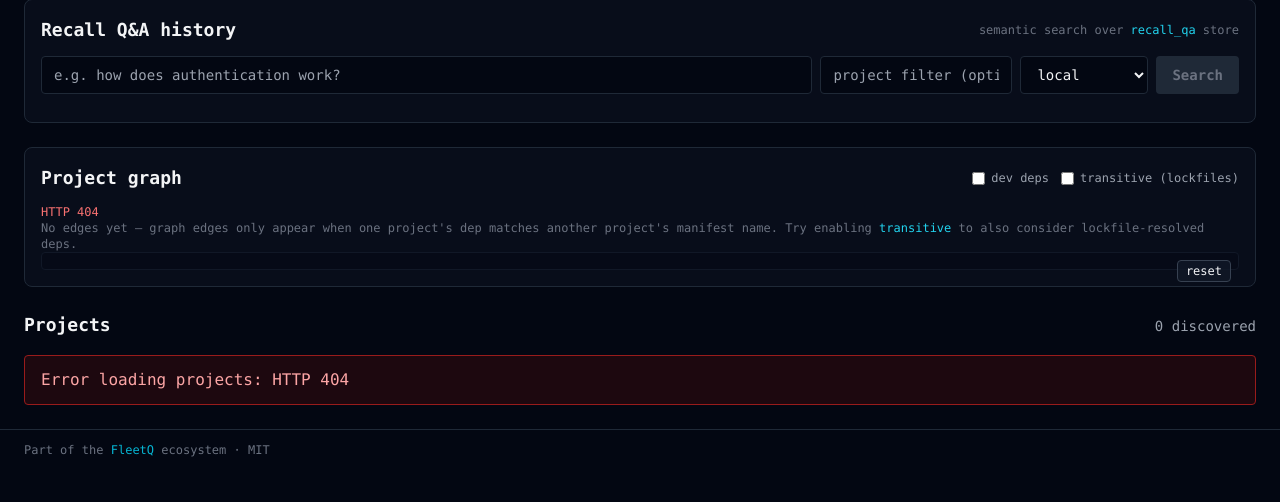
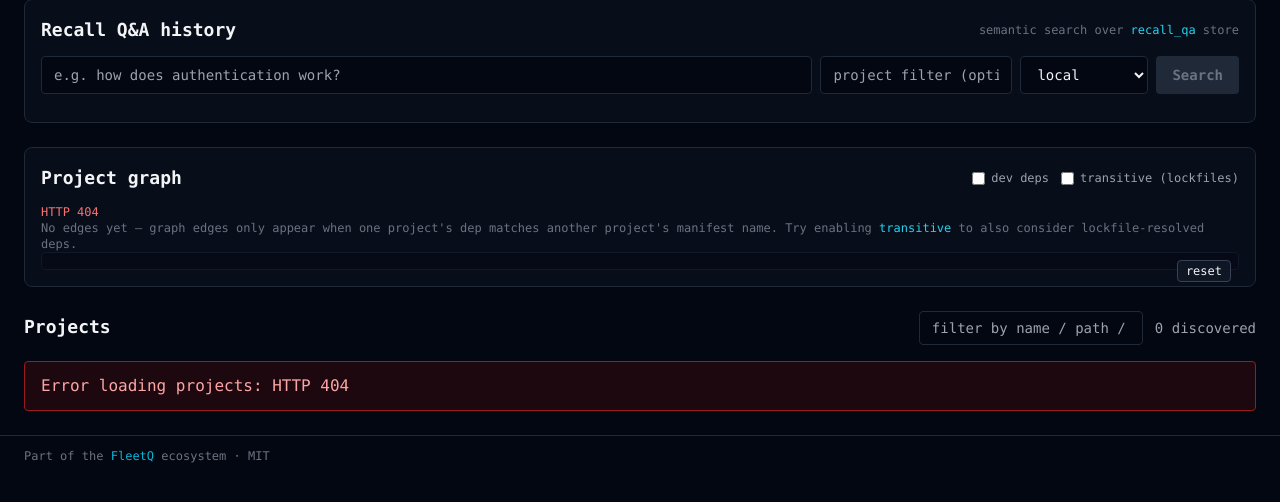
Before and after one commit to FleetQ/harbormaster, a Python web app: template src/harbormaster/ui/templates/dashboard.html in a window 1280 px wide. Shown: the part 192-694 px from the top of the page. Run offline with Jinja, Linux system fonts and the light colour scheme; the template is opened without the code that fills it, so the values that code supplies are empty; some libraries are stand-ins or nearby versions.

Commit message:
feat(ui): dashboard project filter + URL state (v5.0.0a6)
Operators with many projects can now filter the dashboard grid by
substring match across name / path / brief. Filter state persists
to URL so links are shareable.

- src/harbormaster/ui/templates/dashboard.html:
  - new projectGrid() Alpine factory (replaces inline x-data)
  - filter input above the project grid with 150ms debounce
  - visibleProjects() helper: case-insensitive substring match
    against (name, path, brief)
  - 'X of Y match' counter when filter is active; falls back to
    'X discovered' when empty
  - empty-match state with inline clear button
  - URL state via filter= search param using v3.0.0a9 default-omit
    pattern; preserves any foreign params already present

- 6 new unit tests covering input rendering, three-field substring
  match, URL persistence, mount-time restore, no-match state, and
  the active-filter counter.

Test suite: 696 + 2 skips → 702 + 2 skips.

```diff
--- a/src/harbormaster/ui/templates/dashboard.html
+++ b/src/harbormaster/ui/templates/dashboard.html
@@ -230,24 +230,20 @@
   </div>
 </section>
 
-<!-- Project grid (carried forward from v2.0). -->
-<section x-data="{ projects: [], loading: true, error: null }"
-         x-init="(async () => {
-           try {
-             const r = await hmFetch('/api/projects');
-             if (!r.ok) throw new Error('HTTP ' + r.status);
-             projects = await r.json();
-           } catch (e) {
-             error = e.message;
-           } finally {
-             loading = false;
-           }
-         })()">
-  <header class="mb-4 flex items-baseline justify-between">
+<!-- Project grid (carried forward from v2.0).
+     v5.0.0a6: text-based filter input + URL state encoding. -->
+<section x-data="projectGrid()" x-init="init()">
+  <header class="mb-4 flex items-baseline justify-between gap-3 flex-wrap">
     <h2 class="text-lg font-bold">Projects</h2>
-    <span class="text-sm text-gray-400"
-          x-show="!loading"
-          x-text="`${projects.length} discovered`"></span>
+    <div class="flex items-baseline gap-3 ml-auto">
+      <input type="text" x-model="filter" @input.debounce.150ms="persistToUrl()"
+             placeholder="filter by name / path / brief…"
+             class="bg-gray-950 border border-gray-800 rounded px-3 py-1.5 text-sm focus:border-cyan-700 focus:outline-none w-56">
+      <span class="text-sm text-gray-400" x-show="!loading"
+            x-text="filter
+              ? `${visibleProjects().length} of ${projects.length} match`
+              : `${projects.length} discovered`"></span>
+    </div>
   </header>
 
   <div x-show="loading" class="text-gray-400">Loading projects…</div>
@@ -266,9 +262,16 @@
     </p>
   </div>
 
-  <div x-show="!loading && !error && projects.length > 0"
+  <div x-show="!loading && !error && filter && visibleProjects().length === 0"
+       class="border border-gray-800 bg-gray-900/40 text-gray-400 px-4 py-6 rounded">
+    No projects match <code class="text-cyan-400" x-text="filter"></code>.
+    <button type="button" @click="filter = ''; persistToUrl()"
+            class="ml-2 text-cyan-400 hover:text-cyan-300 underline">clear</button>
+  </div>
+
+  <div x-show="!loading && !error && visibleProjects().length > 0"
        class="grid grid-cols-1 md:grid-cols-2 lg:grid-cols-3 gap-4">
-    <template x-for="p in projects" :key="p.path">
+    <template x-for="p in visibleProjects()" :key="p.path">
       <article x-data="{ askExpanded: false }"
                class="border border-gray-800 rounded-lg p-4 hover:border-cyan-700 transition bg-gray-900/40">
         <header class="flex items-baseline justify-between mb-2 gap-2">
@@ -476,6 +479,55 @@
         } finally {
           this.loading = false;
         }
+      },
+    };
+  }
+
+  // v5.0.0a6: project grid + text filter + URL state.
+  function projectGrid() {
+    return {
+      projects: [], loading: true, error: null, filter: '',
+
+      async init() {
+        // Pull filter from URL on mount so a shared `?filter=...` link
+        // pre-fills the input.
+        const p = new URLSearchParams(window.location.search);
+        const f = p.get('filter');
+        if (f) this.filter = f;
+        try {
+          const r = await hmFetch('/api/projects');
+          if (!r.ok) throw new Error('HTTP ' + r.status);
+          this.projects = await r.json();
+        } catch (e) {
+          this.error = e.message;
+        } finally {
+          this.loading = false;
+        }
+      },
+
+      visibleProjects() {
+        if (!this.filter || !this.filter.trim()) return this.projects;
+        const needle = this.filter.trim().toLowerCase();
+        return this.projects.filter((p) => {
+          const name = (p.name || '').toLowerCase();
+          const path = (p.path || '').toLowerCase();
+          const brief = (p.brief || '').toLowerCase();
+          return name.includes(needle) || path.includes(needle) || brief.includes(needle);
+        });
+      },
+
+      persistToUrl() {
+        // Same default-omit pattern as v3.0.0a9 fan-out + v4.0.0a2 recall.
+        // Preserves any other URL params present (e.g. recall_q).
+        const p = new URLSearchParams(window.location.search);
+        if (this.filter && this.filter.trim()) {
+          p.set('filter', this.filter.trim());
+        } else {
+          p.delete('filter');
+        }
+        const qs = p.toString();
+        const url = qs ? `${window.location.pathname}?${qs}` : window.location.pathname;
+        window.history.replaceState(null, '', url);
       },
     };
   }
```
Also changed, not shown: tests/unit/test_ui.py (+55 -0 lines).
